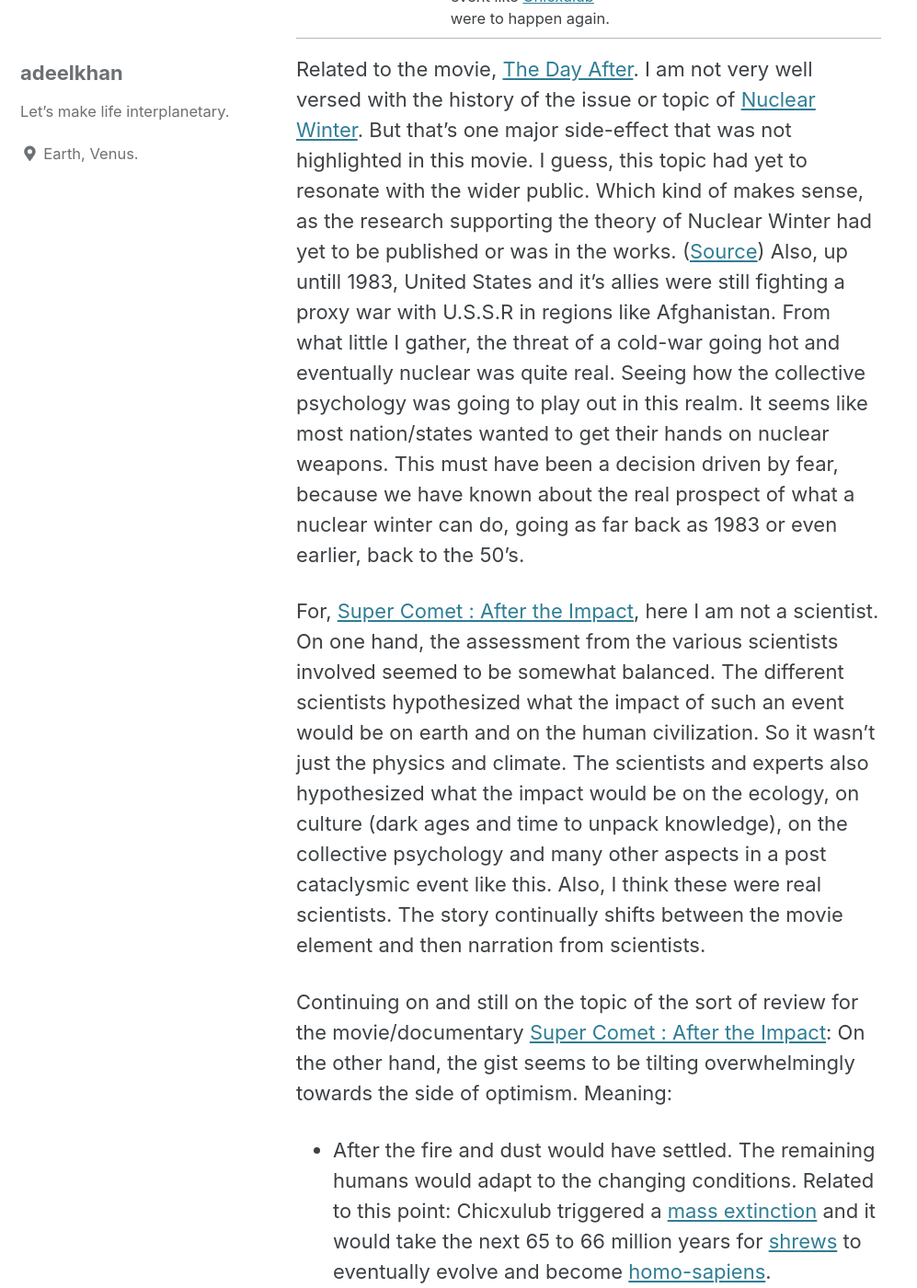
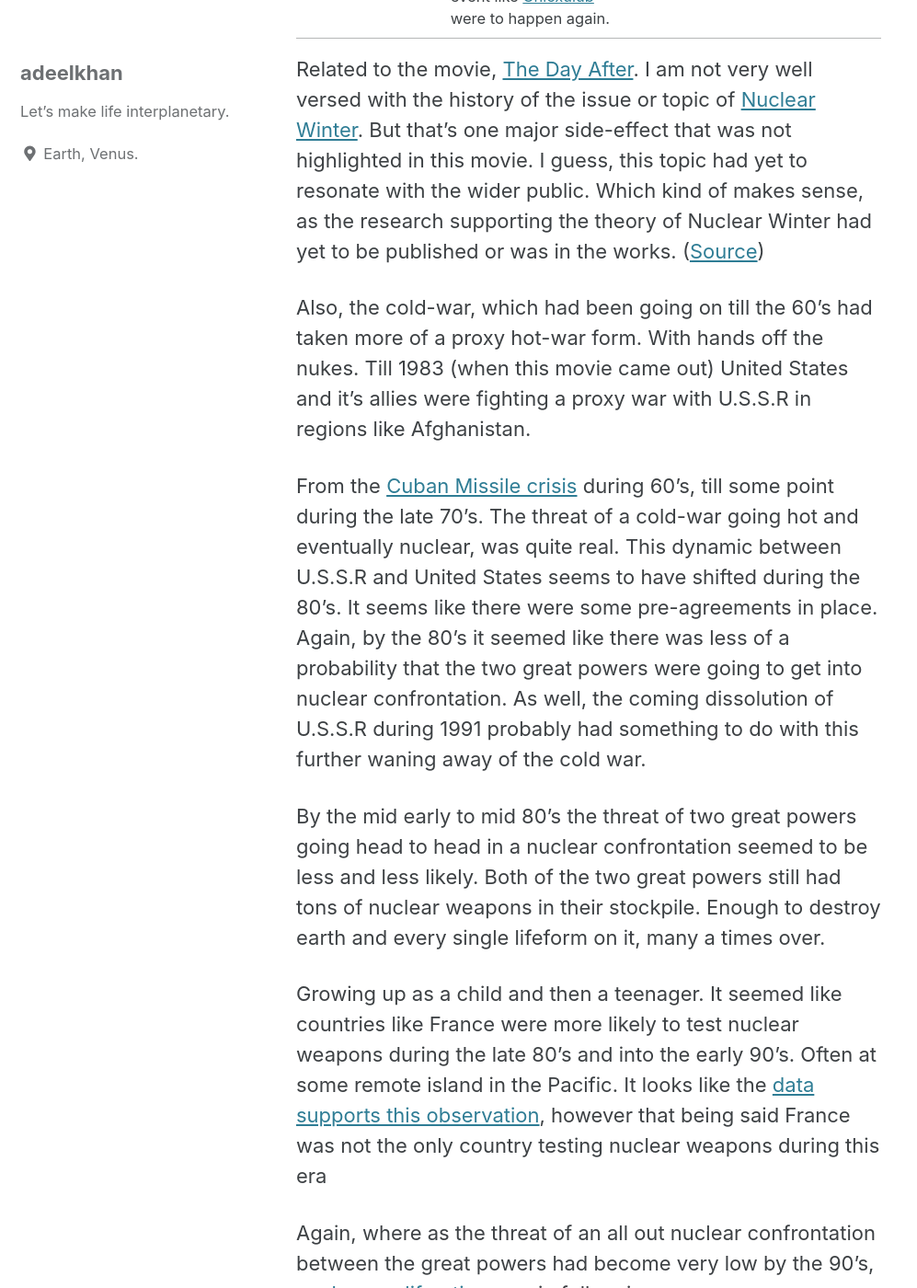
Before and after one commit to stellardreams/stellardreams.github.io, a Jekyll site: the page built from _posts/2020-11-03-Asteroid-Defense-System.md, in a window 1280 px wide and 1400 px high, scrolled down 892 px. Shown: the whole window at 92% size, without its empty margins (0-997 px from the left). Built offline with Jekyll 4.4.1, drawn with Linux system fonts in a browser that asks for light colours; cached includes are drawn as plain includes; some of the changed text lies outside the part shown.

Commit message:
Update 2020-11-03-Asteroid-Defense-System.md

```diff
--- a/_posts/2020-11-03-Asteroid-Defense-System.md
+++ b/_posts/2020-11-03-Asteroid-Defense-System.md
@@ -5,9 +5,23 @@
 | [The Day After](https://www.imdb.com/title/tt0085404/) |1983| Soviet and American nukes go off. The devastating effects are witnessed, focusing on a small town in Eastern Kansas. | Starring familiar faces like [John Lithgow](https://www.imdb.com/name/nm0001475/). In particular, I remember watching Lithgow on [Harry and the Hendersons](https://www.imdb.com/title/tt0093148/), which was a pretty cool and entertaining tv show. Also, [Steve Guttenberg](https://www.imdb.com/name/nm0000430/?ref_=tt_cl_t3) whom I recall from movies like [Three men and a baby](https://www.imdb.com/title/tt0094137/?ref_=nm_knf_t1) and the hilarious [Police Academy Franchise](https://en.wikipedia.org/wiki/Police_Academy_(franchise)). I had never seen Steve Guttenberg doing such a serious role before. |
 | [Super Comet : After the Impact](https://www.imdb.com/title/tt1273815/) | 2007| A [comet](https://en.wikipedia.org/wiki/Comet) travelling at a super high speed, smacks earth near the Yucatan peninsula. I think, this documentary is actually hypothesizing, what were to happen if an event like [Chicxulub](https://en.wikipedia.org/wiki/Chicxulub_crater) were to happen again.   | This movie/documentary is a German-American production. The acting and narration is in English.|
 
-Related to the movie, [The Day After](https://www.imdb.com/title/tt0085404/). I am not very well versed with the history of the issue or topic of [Nuclear Winter](https://en.wikipedia.org/wiki/Nuclear_winter). But that's one major side-effect that was not highlighted in this movie. I guess, this topic had yet to resonate with the wider public. Which kind of makes sense, as the research supporting the theory of Nuclear Winter had yet to be published or was in the works. ([Source](https://en.wikipedia.org/wiki/Nuclear_winter#Consequences)) Also, up untill 1983, United States and it's allies were still fighting a proxy war with U.S.S.R in regions like Afghanistan. From what little I gather, the threat of a cold-war going hot and eventually nuclear was quite real. Seeing how the collective psychology was going to play out in this realm. It seems like most nation/states wanted to get their hands on nuclear weapons. This must have been a decision driven by fear, because we have known about the real prospect of what a nuclear winter can do, going as far back as 1983 or even earlier, back to the 50's.
+Related to the movie, [The Day After](https://www.imdb.com/title/tt0085404/). I am not very well versed with the history of the issue or topic of [Nuclear Winter](https://en.wikipedia.org/wiki/Nuclear_winter). But that's one major side-effect that was not highlighted in this movie. I guess, this topic had yet to resonate with the wider public. Which kind of makes sense, as the research supporting the theory of Nuclear Winter had yet to be published or was in the works. ([Source](https://en.wikipedia.org/wiki/Nuclear_winter#Consequences))
 
-For, [Super Comet : After the Impact](https://www.imdb.com/title/tt1273815/), here I am not a scientist. On one hand, the assessment from the various scientists involved seemed to be somewhat balanced. The different scientists hypothesized what the impact of such an event would be on earth and on the human civilization. So it wasn't just the physics and climate. The scientists and experts also hypothesized what the impact would be on the ecology, on culture (dark ages and time to unpack knowledge), on the collective psychology and many other aspects in a post cataclysmic event like this. Also, I think these were real scientists. The story continually shifts between the movie element and then narration from scientists.
+Also, the cold-war, which had been going on till the 60's had taken more of a proxy hot-war form. With hands off the nukes. Till 1983 (when this movie came out) United States and it's allies were fighting a proxy war with U.S.S.R in regions like Afghanistan.
+
+From the [Cuban Missile crisis](https://en.wikipedia.org/wiki/Cuban_Missile_Crisis) during 60's, till some point during the late 70's. The threat of a cold-war going hot and eventually nuclear, was quite real. This dynamic between U.S.S.R and United States seems to have shifted during the 80's. It seems like there were some pre-agreements in place. Again, by the 80's it seemed like there was less of a probability that the two great powers were going to get into nuclear confrontation. As well, the coming dissolution of U.S.S.R during 1991 probably had something to do with this further waning away of the cold war.
+
+By the mid early to mid 80's the threat of two great powers going head to head in a nuclear confrontation seemed to be less and less likely. Both of the two great powers still had tons of nuclear weapons in their stockpile. Enough to destroy earth and every single lifeform on it, many a times over.
+
+Growing up as a child and then a teenager. It seemed like countries like France were more likely to test nuclear weapons during the late 80's and into the early 90's. Often at some remote island in the Pacific. It looks like the [data supports this observation](https://en.wikipedia.org/wiki/Nuclear_weapons_testing#Nuclear_testing_by_country), however that being said France was not the only country testing nuclear weapons during this era
+
+Again, where as the threat of an all out nuclear confrontation between the great powers had become very low by the 90's, [nuclear proliferation](https://en.wikipedia.org/wiki/Nuclear_proliferation) was in full-swing.
+
+I do not remember watching India testing their nuclear weapons. I grew up mostly in Karachi and during the 80's and going into the 90's there were only two tv channels. One of the was state owned and the other was privately run. However, I do remember watching one of the [Chagai tests](https://en.wikipedia.org/wiki/List_of_nuclear_weapons_tests_of_Pakistan) on TV. It looked like the nuclear weapon was placed inside of a mountain. Upon detonation, a portion of the mountain melted.
+
+In a global dynamic and seeing how the collective psychology was going to play out in this realm. I would assume that during the 80's and going into the 90's, most nation/states wanted to get their hands on nuclear weapons. This must have been a decision driven by fear, because we have known about the real prospect of what a nuclear winter can do, going as far back as 1983 or even earlier, back to the 50's.
+
+For, [Super Comet : After the Impact](https://www.imdb.com/title/tt1273815/) movie, here I am not a scientist. On one hand, the assessment from the various scientists involved seemed to be somewhat balanced. The different scientists hypothesized what the impact of such an event would be on earth and on the human civilization. So it wasn't just the physics and climate. The scientists and experts also hypothesized what the impact would be on the ecology, on culture (dark ages and time to unpack knowledge), on the collective psychology and many other aspects in a post cataclysmic event like this. Also, I think these were real scientists. The story continually shifts between the movie element and then narration from scientists.
 
 Continuing on and still on the topic of the sort of review for the movie/documentary  [Super Comet : After the Impact](https://www.imdb.com/title/tt1273815/): On the other hand, the gist seems to be tilting overwhelmingly towards the side of optimism. Meaning:
 * After the fire and dust would have settled. The remaining humans would adapt to the changing conditions. Related to this point: Chicxulub triggered a [mass extinction](https://en.wikipedia.org/wiki/Chicxulub_crater#Chicxulub_and_mass_extinction) and it would take the next 65 to 66 million years for [shrews](https://en.wikipedia.org/wiki/Timeline_of_human_evolution#Primates) to eventually evolve and become [homo-sapiens](https://en.wikipedia.org/wiki/Timeline_of_human_evolution#Homo_sapiens).
```
